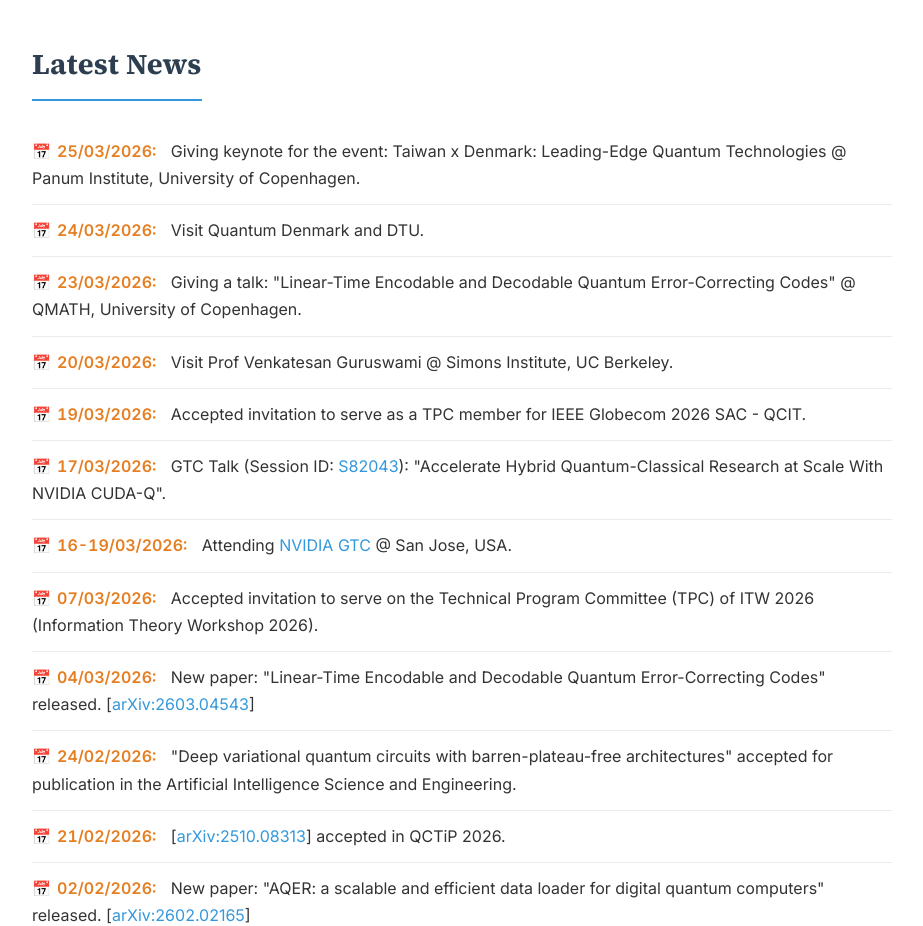
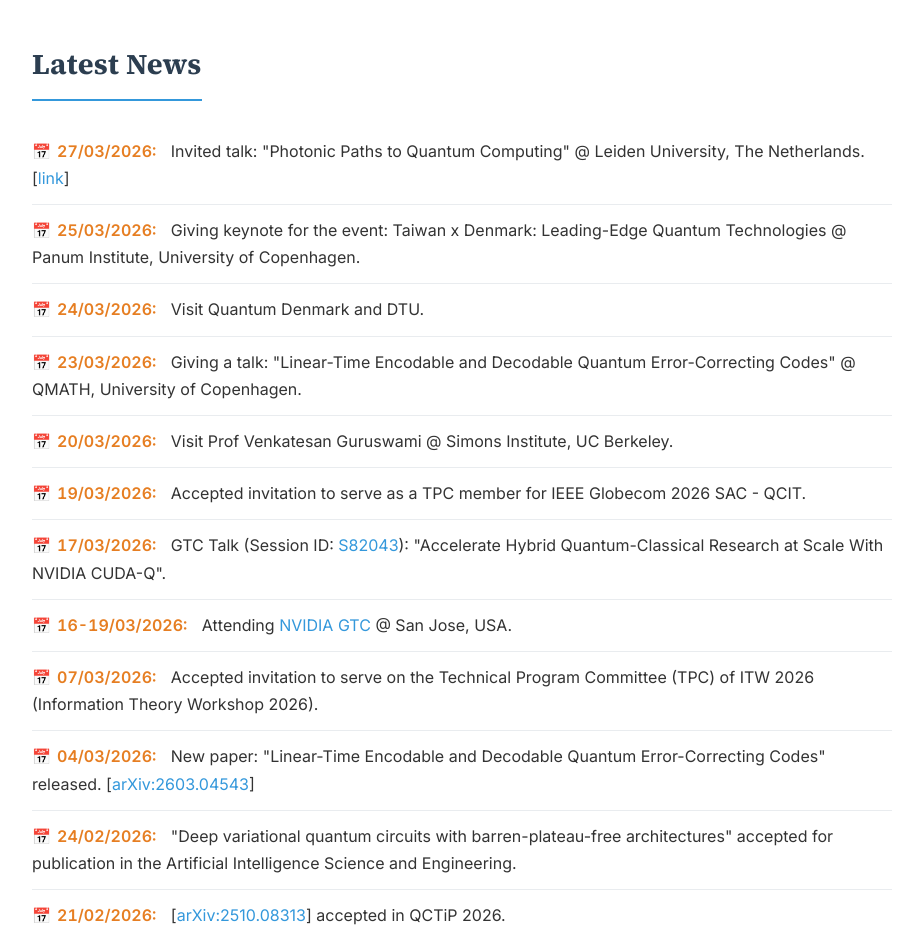
Before and after one commit to minhsiuh/minhsiuh.github.io, a plain HTML site: page index.html in a window 1280 px wide. Shown: the part 1300-2226 px from the top of the page, without its empty margins (178-1101 px from the left). Drawn offline with Linux system fonts and the light colour scheme.

Commit message:
content(news): add 27/03/2026 Leiden University invited talk update

```diff
--- a/index.html
+++ b/index.html
@@ -643,6 +643,10 @@
             <h2>Latest News</h2>
             <ul class="news-list">
                 <li>
+                    <span class="news-date">27/03/2026:</span>
+                    Invited talk: "Photonic Paths to Quantum Computing" @ Leiden University, The Netherlands. [<a href="https://sites.google.com/view/2026-taiwan-research-day-nl/home?authuser=0" target="_blank" rel="noopener">link</a>]
+                </li>
+                <li>
                     <span class="news-date">25/03/2026:</span>
                     Giving keynote for the event: Taiwan x Denmark: Leading-Edge Quantum Technologies @ Panum Institute, University of Copenhagen.
                 </li>
```
